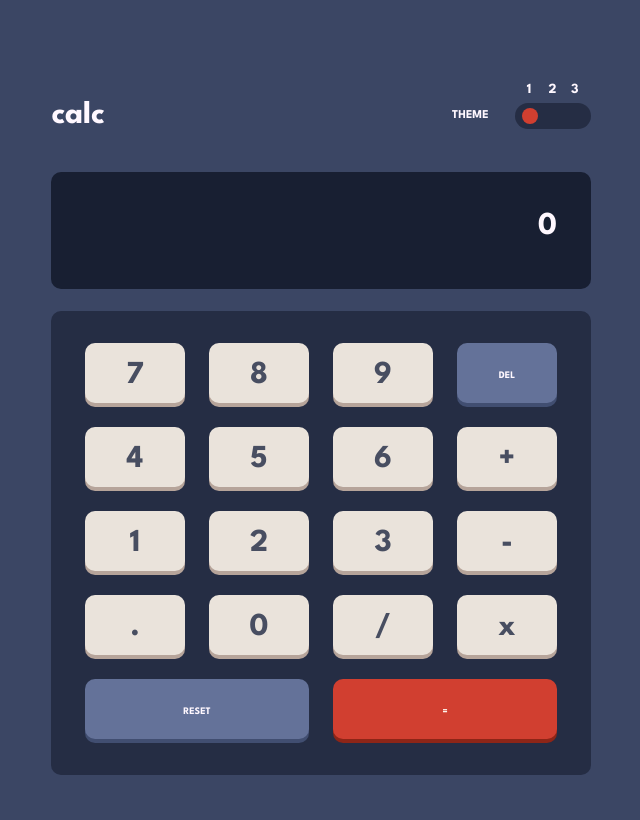
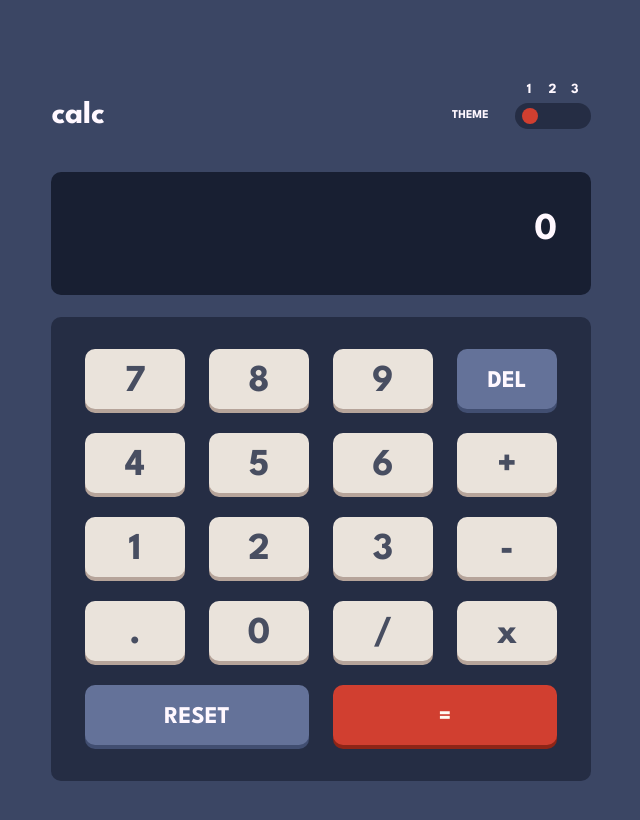
Before and after one commit to crazysammich/SimpleCalculator, a React (Vite) app: page / in a window 1280 px wide. Shown: the top 820 px of the page, without its empty margins (319-959 px from the left). Built offline with nearby package versions, Linux system fonts and the light colour scheme; the HTML template or start-up script is replaced by a standard one.

Commit message:
add some global styles

```diff
--- a/src/index.css
+++ b/src/index.css
@@ -1,16 +1,21 @@
-@import url("https://fonts.googleapis.com/css2?family=League+Spartan:wght@700&display=swap");
+/* @import url("https://fonts.googleapis.com/css2?family=League+Spartan:wght@700&display=swap"); */
+@import url("https://fonts.googleapis.com/css2?family=League+Spartan:wght@600;700&display=swap");
 
 :root {
   --background-primary: #3b4664;
   --background-secondary: #252d44;
   --background-tertiary: #181f32;
 
-  --font-size-primary: 2rem;
-  --font-size-secondary: 0.625rem;
+  --root-font-size: 1rem;
+
+  --font-size-primary: 2.375rem;
+  --font-size-secondary: 1.5rem;
+  --font-size-tertiary: 0.625rem;
 
   --text-primary: #484e61;
   --text-secondary: #fff8ff;
   --text-tertiary: #181f32;
+  --text-accent: #fff8ff;
 
   /* button background color */
   --btn-primary: #eae3db;
@@ -30,6 +35,8 @@
   --btn-shadow-primary: #b6a49a;
   --btn-shadow-secondary: #414e71;
   --btn-shadow-tertiary: #8e2517;
+
+  --input-color-primary: #fff8ff;
   box-sizing: border-box;
   font-size: 1rem;
   font-family: "League Spartan", sans-serif;
```
